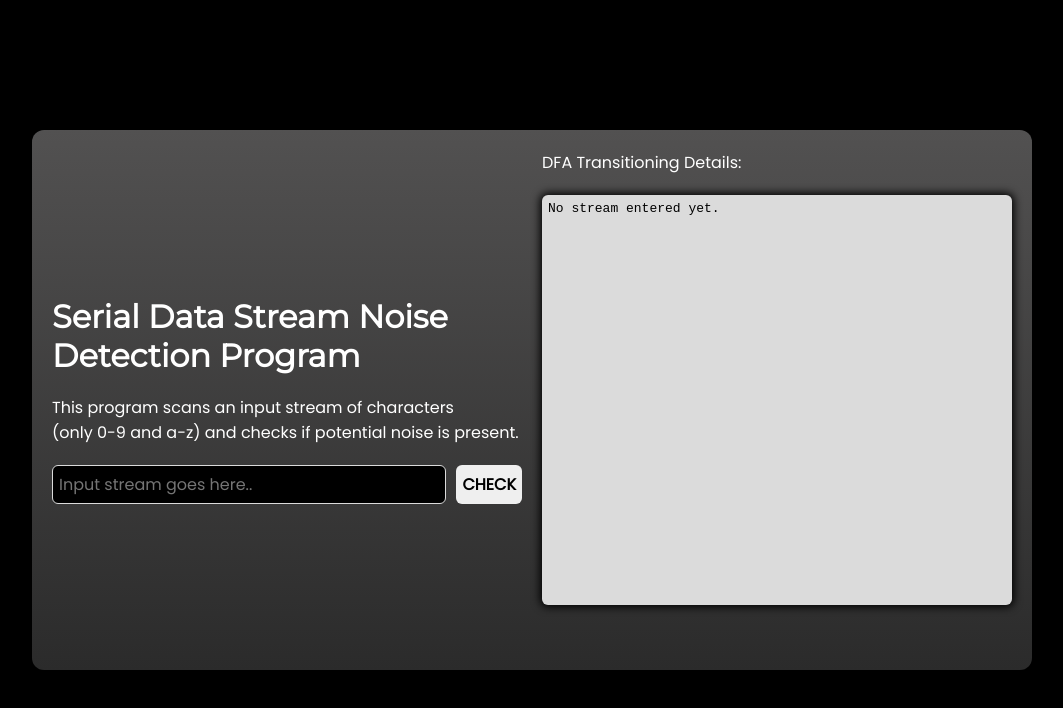
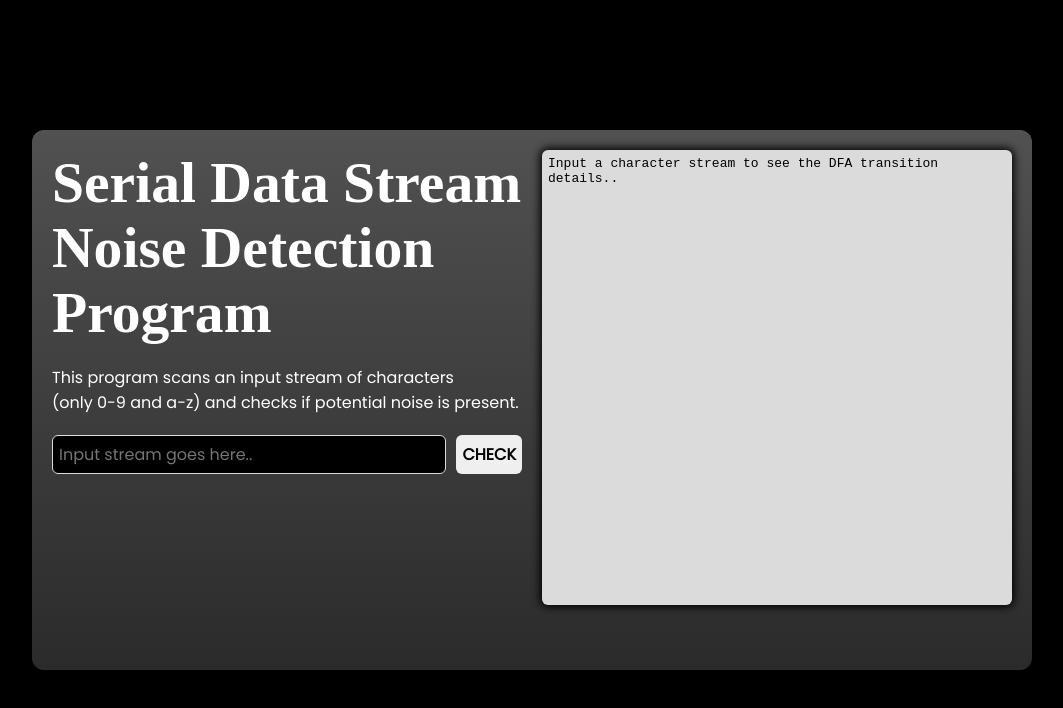
Before and after one commit to NeoTSZ/DFA-Project, a website built with Vite: page index.html in a window 1280 px wide. Shown: the whole page, without its empty margins (108-1171 px from the left). Built offline with nearby package versions, Linux system fonts and the light colour scheme.

Commit message:
Fonts adjusted.

```diff
--- a/index.html
+++ b/index.html
@@ -33,8 +33,7 @@
 
     <div class="panel" id="right-panel">
 
-      <p>DFA Transitioning Details:</p>
-      <p id="dfa-details">No stream entered yet.</p>
+      <p id="dfa-details">Input a character stream to see the DFA transition details..</p>
       <p id="noise-info">&nbsp;</p>
 
     </div>
--- a/src/style.css
+++ b/src/style.css
@@ -20,8 +20,7 @@ body
 #app
 {
   display: flex;
-  align-items: center;
-  background-color: red;
+  align-items: start;
   background-image: linear-gradient(#525151, #2b2b2b);
   padding: 20px;
   gap: 20px;
@@ -69,7 +68,9 @@ body
 h1
 {
   color: white;
-  font-family: "Montserrat";
+  font-family: "Gothic";
+  font-size: 3.6em;
+  font-weight: bolder;
 }
 
 button, input
```
